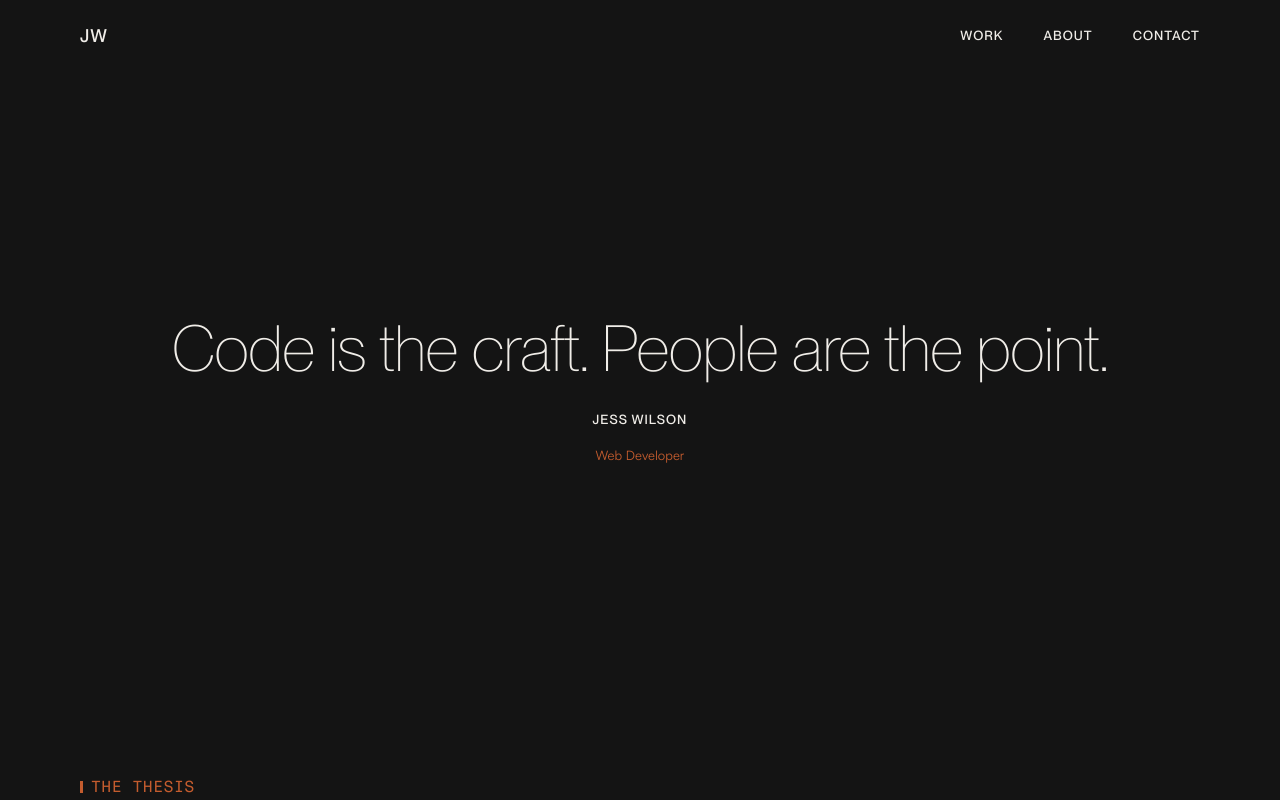
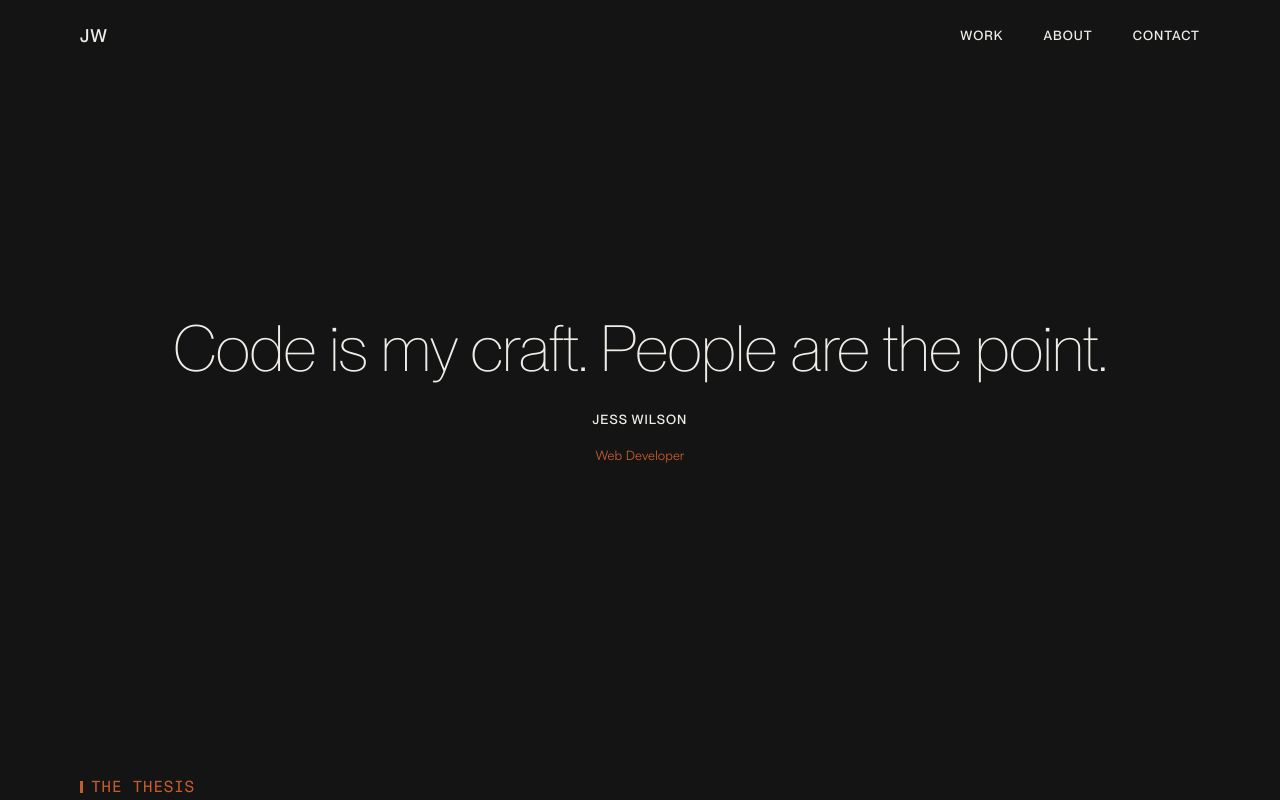
Before and after one commit to jps-wilson/JW-Portfolio, a React (Vite) app: page / in a window 1280 px wide. Shown: the top 800 px of the page. Built offline with nearby package versions, Linux system fonts and the light colour scheme.

Commit message:
change banner to test deployment

```diff
--- a/src/pages/Home.jsx
+++ b/src/pages/Home.jsx
@@ -38,7 +38,7 @@ function Home() {
       <section className='home-opening'>
         <div className='home-opening__content'>
           <p className='home-opening__line' ref={lineRef}>
-            Code is the craft. People are the point.
+            Code is my craft. People are the point.
           </p>
           <p className='home-opening__name' ref={nameRef}>
             Jess Wilson
```
